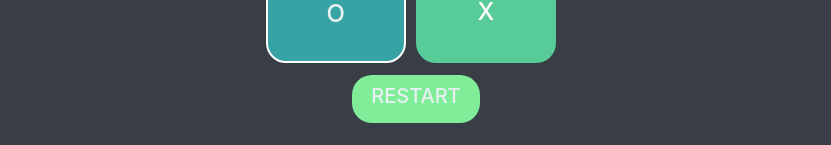
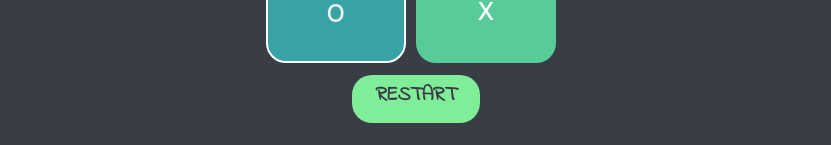
Before and after one commit to karmanya17/Tic-Tac-Toe, a plain HTML site: page index.html in a window 1280 px wide. Shown: the part 232-377 px from the top of the page, without its empty margins (224-1055 px from the left). Drawn offline with nearby package versions, Linux system fonts and the light colour scheme.

Commit message:
Font changes

```diff
--- a/styles.css
+++ b/styles.css
@@ -64,10 +64,14 @@ body{
   text-align:center;
 }
 .restart{
-  color:#E8F0F2;
+  color:#393E46;
   width:10vw;
   background-color:#80ED99;
   border-radius:20px;
+}
+.restart >p{
+  font-weight: bolder;
+  font-family: 'Indie Flower', cursive;
 }
 footer{
   color:#FFFFFF;
```
